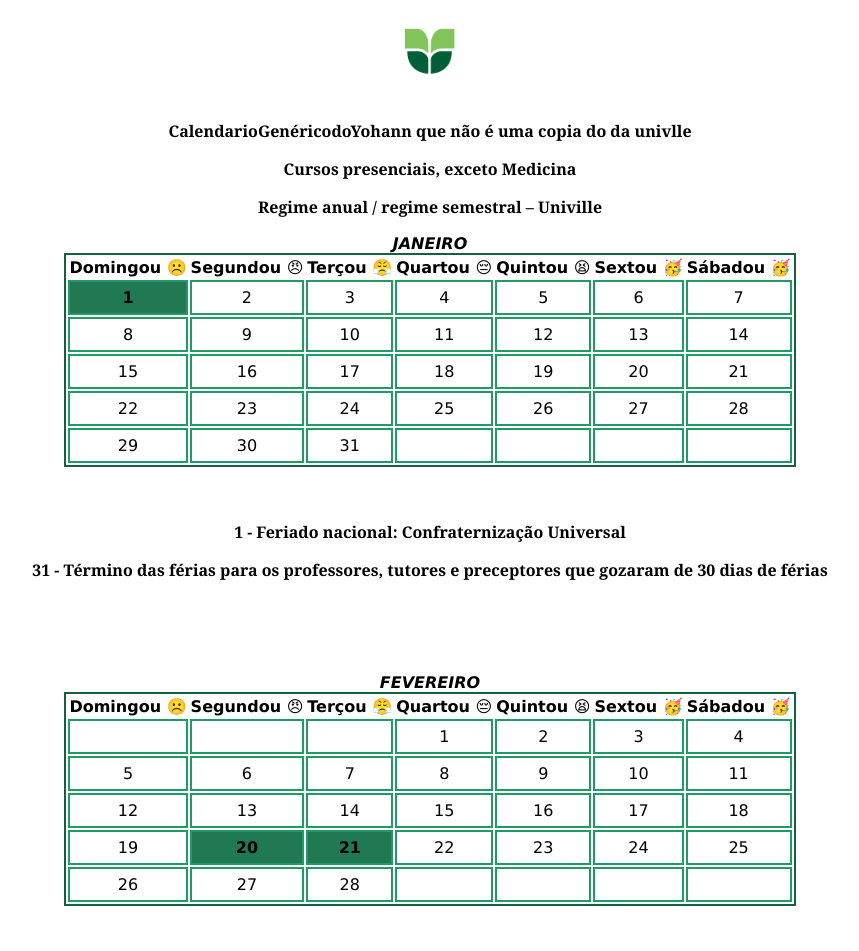
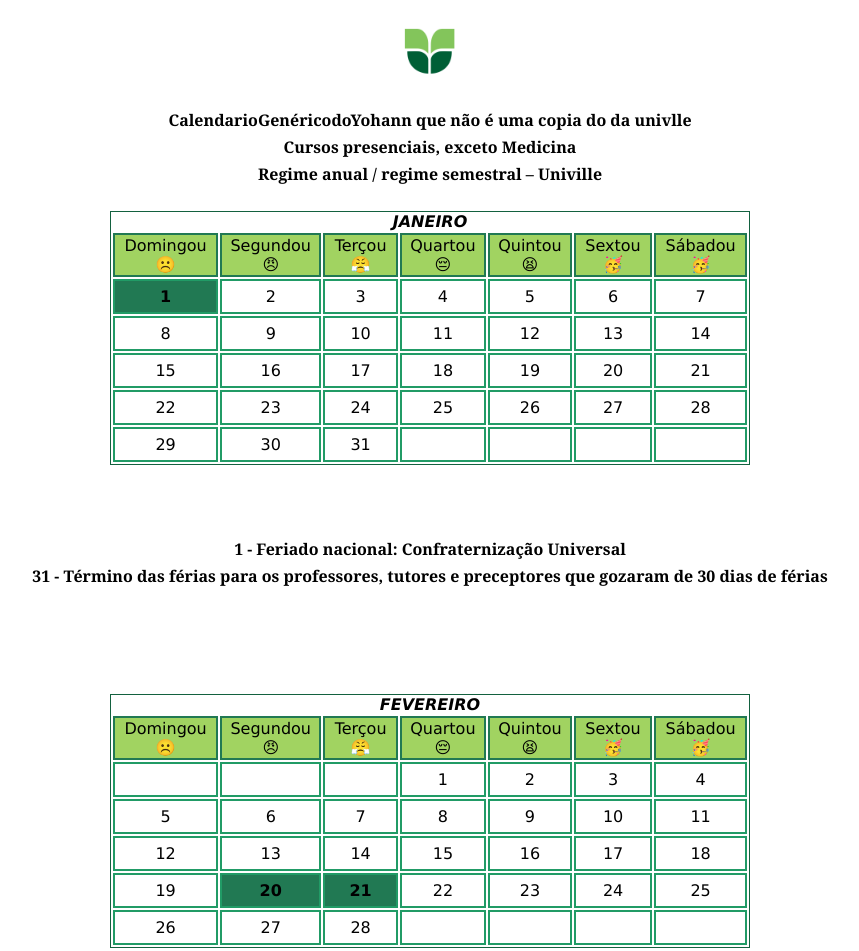
Before and after one commit to YohannPohl/YohannPohl.github.io, a plain HTML site: page soréumdeus/index.html in a window 1280 px wide. Shown: the top 951 px of the page, without its empty margins (210-1069 px from the left). Drawn offline with Linux system fonts and the light colour scheme.

Commit message:
Update style.css

```diff
--- a/soréumdeus/style.css
+++ b/soréumdeus/style.css
@@ -11,10 +11,21 @@ tr td {
     background-color: #217953;
 }
 
+th {
+
+border: 2px solid #217953;
+background-color: #a1d361;
+font-weight: 500;
+align-content: center;
+}
+
+
 
 table {
+    display: block;
+    margin-top: 6px;
+    border: #13613f solid 1px;
 
-    border: #13613f solid 2px;
 }
 
 .legenda {
@@ -29,14 +40,17 @@ body {
 }
 
 p {
-
+    margin: 5px;
     font-family:Cambria, Cochin, Georgia, Times, 'Times New Roman', serif;
     font-weight: 700;
 }
 
 .mes {
-
-    align-content: center;
+    width: 50%;
+    display: flex;
+    margin-left: 25%;
+    margin-top: 20px;
+    margin-bottom: 30px;
 }
 
 .uni {
@@ -48,7 +62,7 @@ p {
 
 .fim {
 
-background-color: #a9c460;
+background-color: #f6ff7b;
 
 }
 
```
